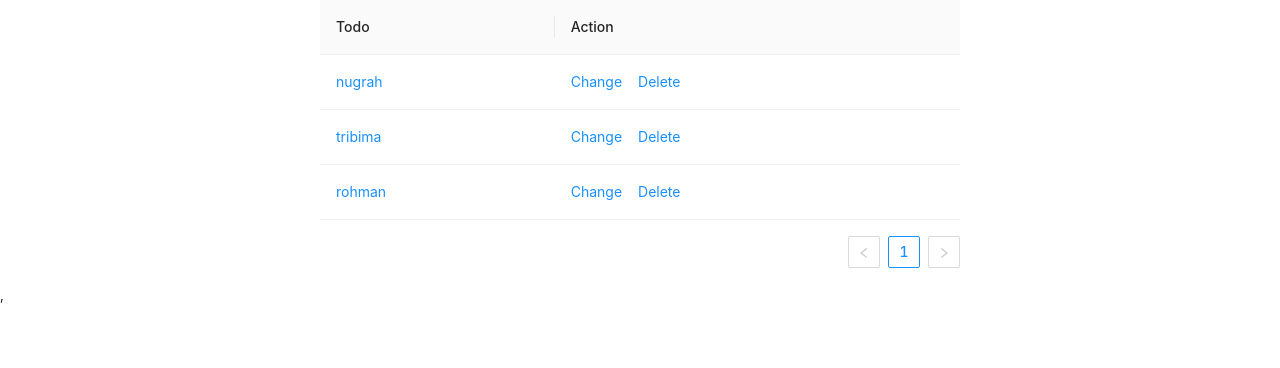
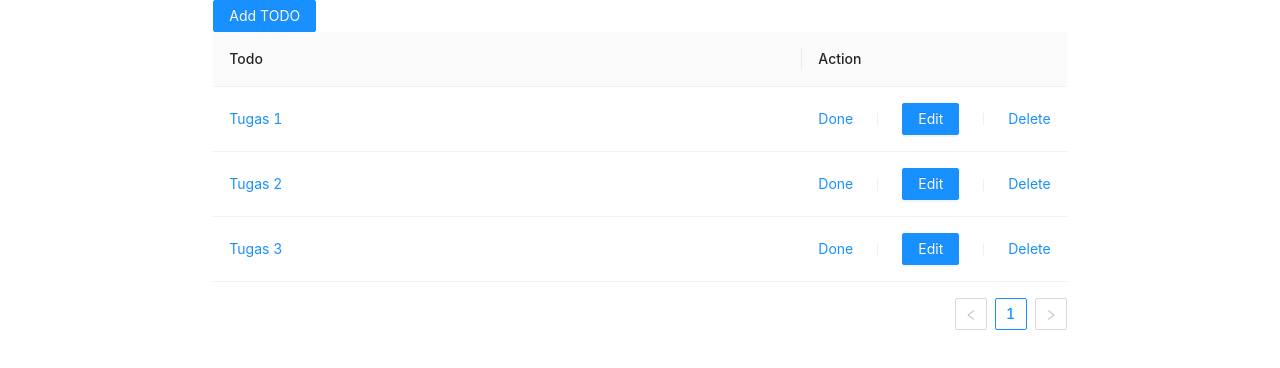
Before and after one commit to Nugrh/todo-react, a React (Create React App) app: page / in a window 1280 px wide. Shown: the top 368 px of the page. Built offline with nearby package versions, Linux system fonts and the light colour scheme.

Commit message:
Add & Edit Modal

```diff
--- a/src/App.js
+++ b/src/App.js
@@ -1,12 +1,4 @@
 import React, { Component } from 'react';
-import TableComponent from './components/TableComponent';
-// import react router dom
-import {
-  BrowserRouter,
-  Route,
-} from "react-router-dom";
-import EditUserContainer from './containers/EditUserContainer';
-import CreateUserContainer from './containers/CreateUserContainer';
 import 'antd/dist/antd.css';
 import HomeComponent from './components/HomeComponent'
 
@@ -16,18 +8,15 @@ export default class App extends Component {
     users: [
       {
         id: 1,
-        name: "nugrah",
-        age: 16
+        todo: "Tugas 1",
       },
       {
         id: 3,
-        name: "tribima",
-        age: 15
+        todo: "Tugas 2",
       },
       {
         id: 3,
-        name: "rohman",
-        age: 23
+        todo: "Tugas 3",
       },
     ]
   }
--- /dev/null
+++ b/src/components/CreateModal.js
@@ -0,0 +1,31 @@
+import React, { useState } from 'react';
+import { Modal, Button } from 'antd';
+
+const CreateModal = () => {
+    const [isModalVisible, setIsModalVisible] = useState(false);
+
+    const showModal = () => {
+        setIsModalVisible(true);
+    };
+
+    const handleOk = () => {
+        setIsModalVisible(false);
+    };
+
+    const handleCancel = () => {
+        setIsModalVisible(false);
+    };
+
+    return (
+        <>
+            <Button type="primary" onClick={showModal}>
+                Add TODO
+            </Button>
+            <Modal title="Create" visible={isModalVisible} onOk={handleOk} onCancel={handleCancel}>
+                <p>Form Input Modal</p>
+            </Modal>
+        </>
+    );
+};
+
+export default CreateModal;
--- /dev/null
+++ b/src/components/EditModal.js
@@ -0,0 +1,31 @@
+import React, { useState } from 'react';
+import { Modal, Button } from 'antd';
+
+const EditModal = () => {
+    const [isModalVisible, setIsModalVisible] = useState(false);
+
+    const showModal = () => {
+        setIsModalVisible(true);
+    };
+
+    const handleOk = () => {
+        setIsModalVisible(false);
+    };
+
+    const handleCancel = () => {
+        setIsModalVisible(false);
+    };
+
+    return (
+        <>
+            <Button type="primary" onClick={showModal}>
+                Edit
+            </Button>
+            <Modal title="Edit" visible={isModalVisible} onOk={handleOk} onCancel={handleCancel}>
+                <p>Form Edit Modal</p>
+            </Modal>
+        </>
+    );
+};
+
+export default EditModal;
--- a/src/components/HomeComponent.js
+++ b/src/components/HomeComponent.js
@@ -1,12 +1,17 @@
+import { Button, Row, Col, Space } from 'antd';
 import React from 'react';
+import CreateModal from './CreateModal';
 import TableComponent from './TableComponent';
 
 export default function HomeComponent(props) {
     return (
-        <div>
-            <>
-                <TableComponent users={props.users} />
-            </>,
+        <div className='space-align-container'>
+            <Row>
+                <Col span={16} offset={4}>
+                    <CreateModal />
+                    <TableComponent users={props.users} />
+                </Col>
+            </Row>
         </div>
     );
 }
--- a/src/components/TableComponent.js
+++ b/src/components/TableComponent.js
@@ -1,20 +1,24 @@
 import React from 'react';
-import { Table, Space, Row, Col } from 'antd';
+import { Table, Space, Row, Col, Button, Divider } from 'antd';
 import 'antd/dist/antd.css';
+import EditModal from './EditModal';
 
 const columns = [
     {
         title: 'Todo',
-        dataIndex: 'name',
-        key: 'name',
+        dataIndex: 'todo',
+        key: 'todo',
         render: text => <a>{text}</a>,
     },
     {
         title: 'Action',
         key: 'action',
+        fixed: 'right',
+        width: 100,
         render: (text, record) => (
-            <Space size="middle">
-                <a>Change</a>
+            <Space split={<Divider type="vertical" />} size="middle">
+                <a>Done</a>
+                <EditModal />
                 <a>Delete</a>
             </Space>
         ),
@@ -25,11 +29,7 @@ const TableComponent = (props) => {
 
     return (
         <div>
-            <Row>
-                <Col span={12} offset={6}>
-                    <Table columns={columns} dataSource={props.users} />
-                </Col>
-            </Row>
+            <Table columns={columns} dataSource={props.users} />
         </div>
     )
 }
--- a/src/containers/CreateUserContainer.js
+++ /dev/null
@@ -1,12 +0,0 @@
-import React, { Component } from 'react';
-import 'antd/dist/antd.css';
-
-export default class CreateUserContainer extends Component {
-    render() {
-        return (
-            <div>
-                <h1>Create User</h1>
-            </div>
-        );
-    }
-}
--- a/src/containers/EditUserContainer.js
+++ /dev/null
@@ -1,12 +0,0 @@
-import React, { Component } from 'react';
-import 'antd/dist/antd.css';
-
-export default class EditUserContainer extends Component {
-    render() {
-        return (
-            <div>
-                <h1>Edit</h1>
-            </div>
-        );
-    }
-}
```
